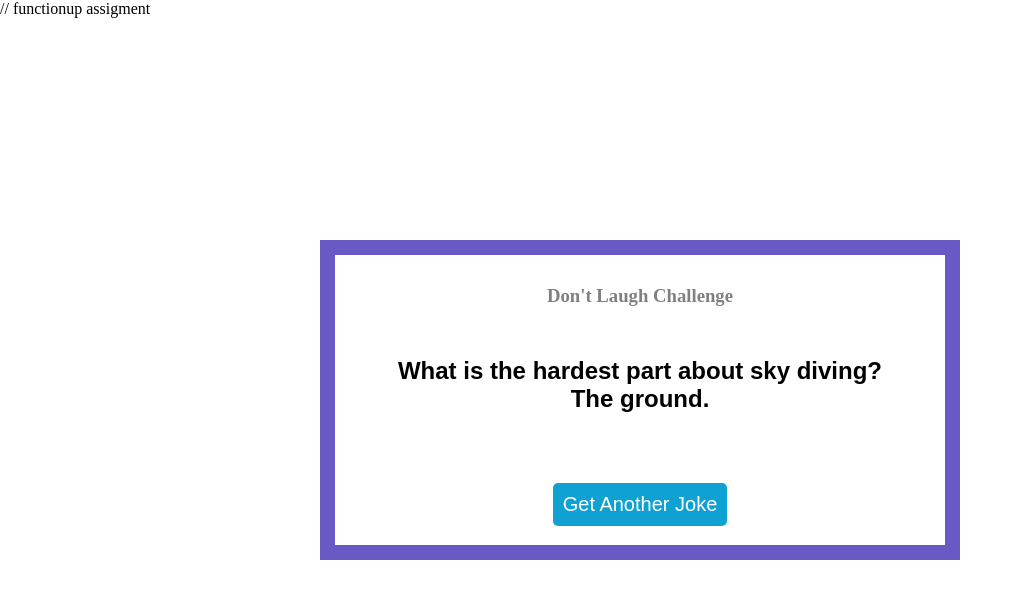
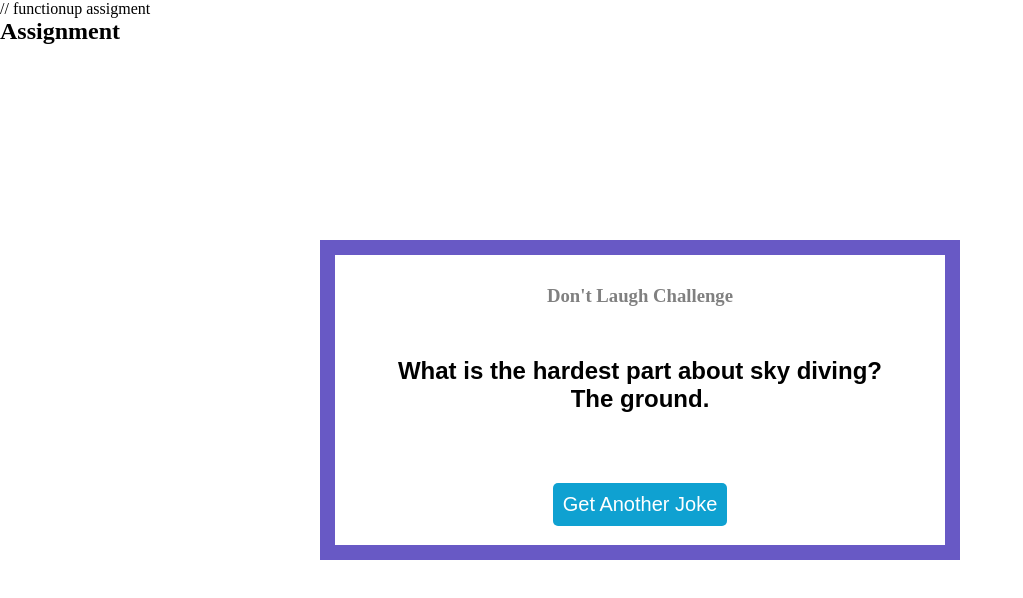
Before and after one commit to Ankush123rai/projecf, a plain HTML site: page index.html in a window 1280 px wide. Shown: the whole page, without its empty margins (0-1023 px from the left). Drawn offline with Linux system fonts and the light colour scheme.

Commit message:
modified in html

```diff
--- a/index.html
+++ b/index.html
@@ -9,6 +9,7 @@
 
   </head>
   <body>
+    <h2>Assignment</h2>
         <div class="container">
       <h3>Don't Laugh Challenge</h3>
       <div id="joke" class="joke">What is the hardest part about sky diving? The ground.</div>
```
